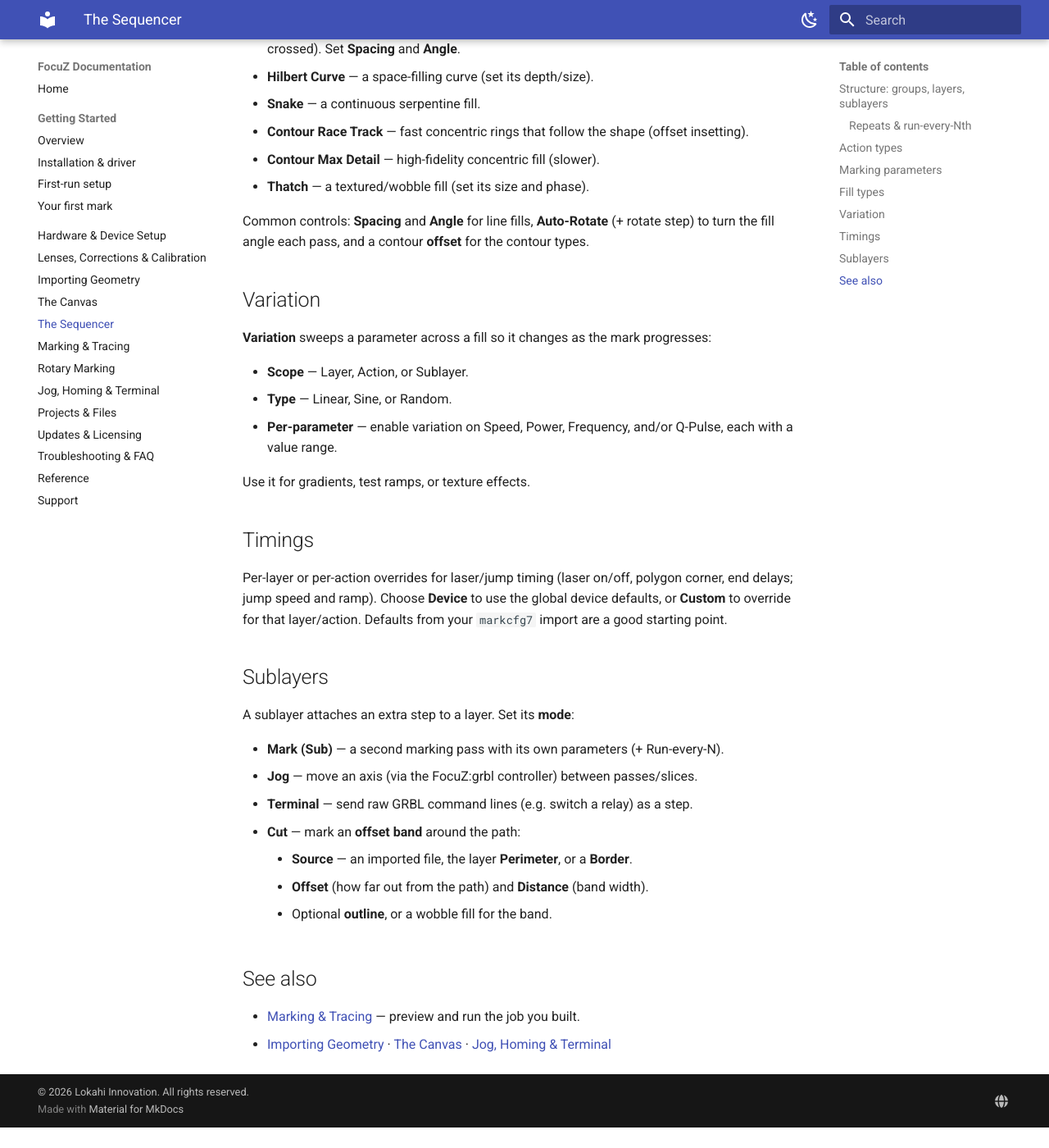
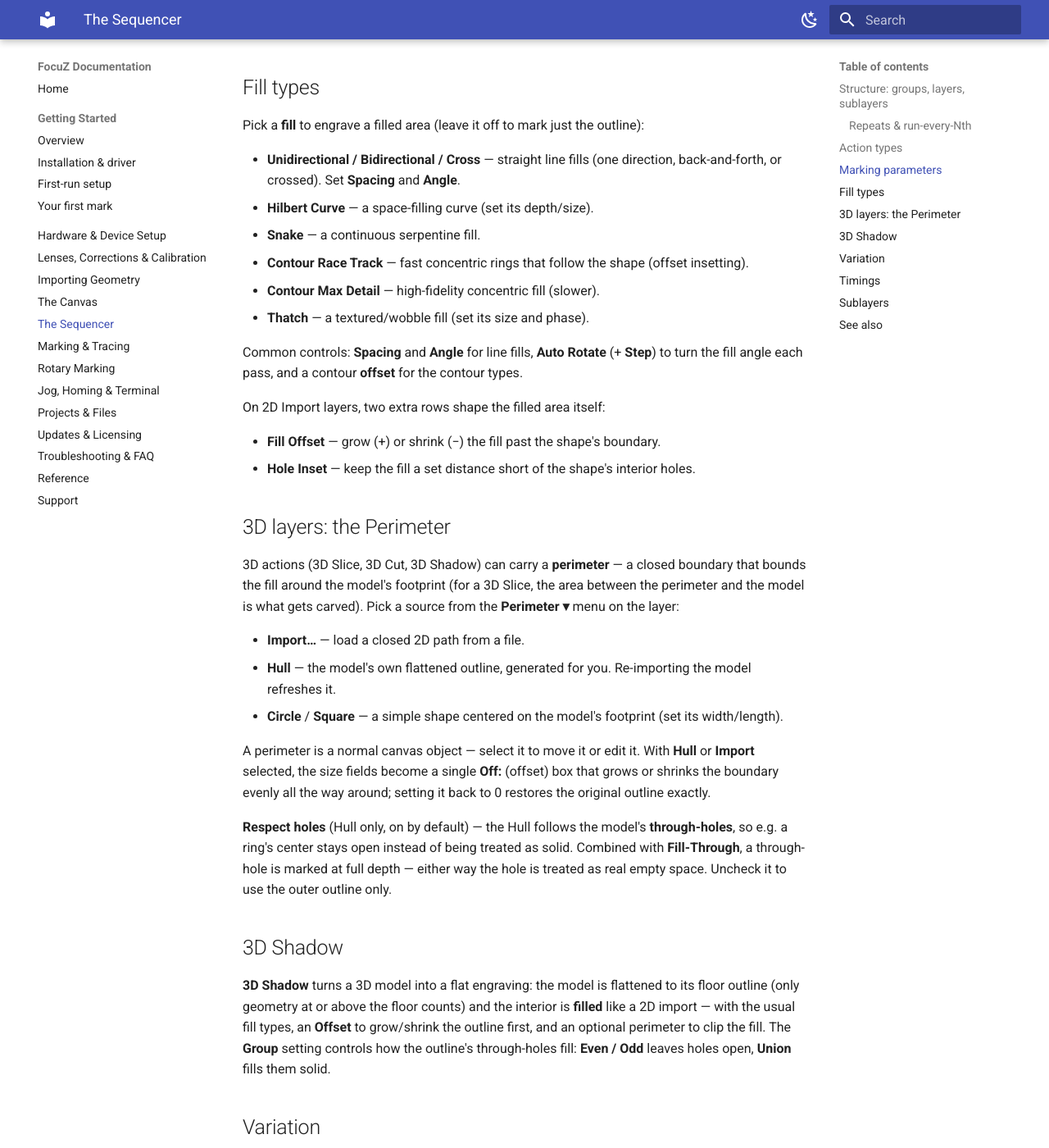
Before and after one commit to Lokahi-Shop/focuz-docs, an MkDocs documentation site: the page built from docs/sequencer.md, in a window 1280 px wide and 1400 px high, scrolled down 2391 px. Shown: the whole window at 82% size. Built offline with MkDocs 1.6.1 and Material for MkDocs 9.7.7, drawn with Linux system fonts in a browser that asks for light colours; before the commit the page ends 3766 px from its top, so only the background shows below that; some of the changed text lies outside the part shown.

Commit message:
Document newly verified features: 3D perimeters, 3D Shadow, Z Focus Test, slice Inverse/Z+ Offset, rotated-3D sizing (#3)
Co-authored-by: Lokahi-Shop <djbfunk@gmail.com>
Co-authored-by: Claude Fable 5 <noreply@anthropic.com>

```diff
--- a/docs/sequencer.md
+++ b/docs/sequencer.md
@@ -34,14 +34,18 @@ Adding an action opens a picker grouped by purpose:
 **Marking**
 
 - **2D Import** — mark imported 2D art (see [Importing Geometry](importing.md)).
+- **2D Cut** — mark an offset **cut band** around imported 2D art.
 - **3D Slice** — slice a 3D model and mark it layer by layer.
+- **3D Cut** — mark an offset cut band around a 3D model's outline.
+- **3D Shadow** — flatten a 3D model to its floor outline and **fill** it like 2D art (see
+  [below](#3d-shadow)).
 
 **Sequencer**
 
 - **Delay** — wait a set time.
 - **Pause** — stop and wait for you to continue (a modal prompt).
 - **Stop** — end the sequence here.
-- **Select** — a no-op placeholder (skipped at marking); useful while building.
+- **Select Action** — a no-op placeholder (skipped at marking); useful while building.
 
 **GRBL** (the [FocuZ:grbl controller](jog-terminal.md))
 
@@ -53,6 +57,8 @@ Adding an action opens a picker grouped by purpose:
 
 - **WCS Offset** — align the mark to the part by dragging a target on the canvas (see
   [Lenses, Corrections & Calibration](lenses-corrections.md)).
+- **Z Focus Test** — find the optimal focal height by marking a stepped-Z test pattern (see
+  [Finding focus](lenses-corrections.md#finding-focus-the-z-focus-test)).
 - **Test Grid** — mark a parameter-sweep grid to dial in settings.
 
 ## Marking parameters
@@ -79,8 +85,40 @@ Pick a **fill** to engrave a filled area (leave it off to mark just the outline)
 - **Contour Max Detail** — high-fidelity concentric fill (slower).
 - **Thatch** — a textured/wobble fill (set its size and phase).
 
-Common controls: **Spacing** and **Angle** for line fills, **Auto-Rotate** (+ rotate step) to turn the fill
+Common controls: **Spacing** and **Angle** for line fills, **Auto Rotate** (+ **Step**) to turn the fill
 angle each pass, and a contour **offset** for the contour types.
+
+On 2D Import layers, two extra rows shape the filled area itself:
+
+- **Fill Offset** — grow (+) or shrink (−) the fill past the shape's boundary.
+- **Hole Inset** — keep the fill a set distance short of the shape's interior holes.
+
+## 3D layers: the Perimeter
+
+3D actions (3D Slice, 3D Cut, 3D Shadow) can carry a **perimeter** — a closed boundary that bounds the
+fill around the model's footprint (for a 3D Slice, the area between the perimeter and the model is what
+gets carved). Pick a source from the **Perimeter ▾** menu on the layer:
+
+- **Import…** — load a closed 2D path from a file.
+- **Hull** — the model's own flattened outline, generated for you. Re-importing the model refreshes it.
+- **Circle** / **Square** — a simple shape centered on the model's footprint (set its width/length).
+
+A perimeter is a normal canvas object — select it to move it or edit it. With **Hull** or **Import**
+selected, the size fields become a single **Off:** (offset) box that grows or shrinks the boundary evenly
+all the way around; setting it back to 0 restores the original outline exactly.
+
+**Respect holes** (Hull only, on by default) — the Hull follows the model's **through-holes**, so e.g. a
+ring's center stays open instead of being treated as solid. Combined with **Fill-Through**, a through-hole
+is marked at full depth — either way the hole is treated as real empty space. Uncheck it to use the outer
+outline only.
+
+## 3D Shadow
+
+**3D Shadow** turns a 3D model into a flat engraving: the model is flattened to its floor outline (only
+geometry at or above the floor counts) and the interior is **filled** like a 2D import — with the usual
+fill types, an **Offset** to grow/shrink the outline first, and an optional perimeter to clip the fill.
+The **Group** setting controls how the outline's through-holes fill: **Even / Odd** leaves holes open,
+**Union** fills them solid.
 
 ## Variation
 
```
Also changed, not shown: docs/canvas.md (+16 -0 lines), docs/importing.md (+9 -1 lines), docs/lenses-corrections.md (+16 -0 lines), docs/marking-tracing.md (+8 -2 lines).
